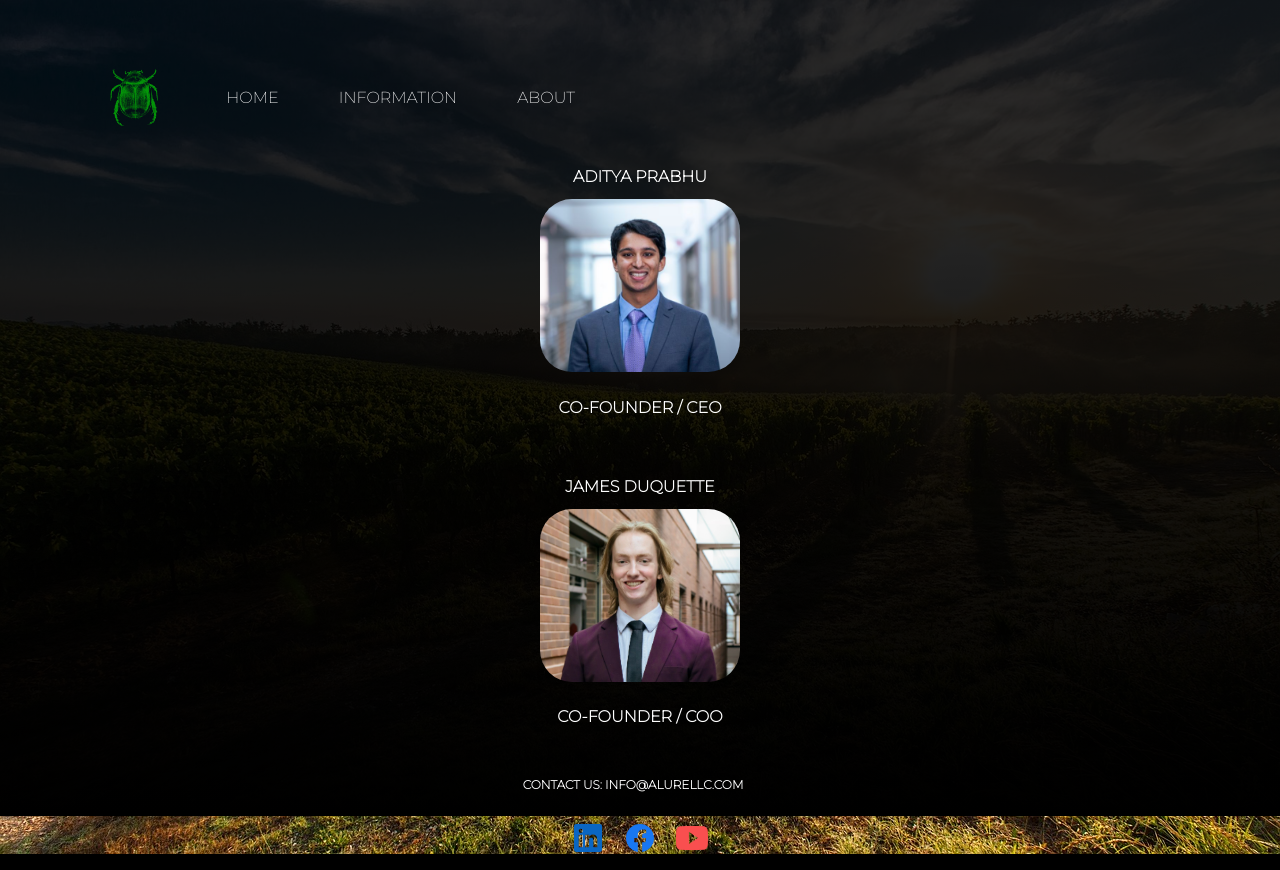
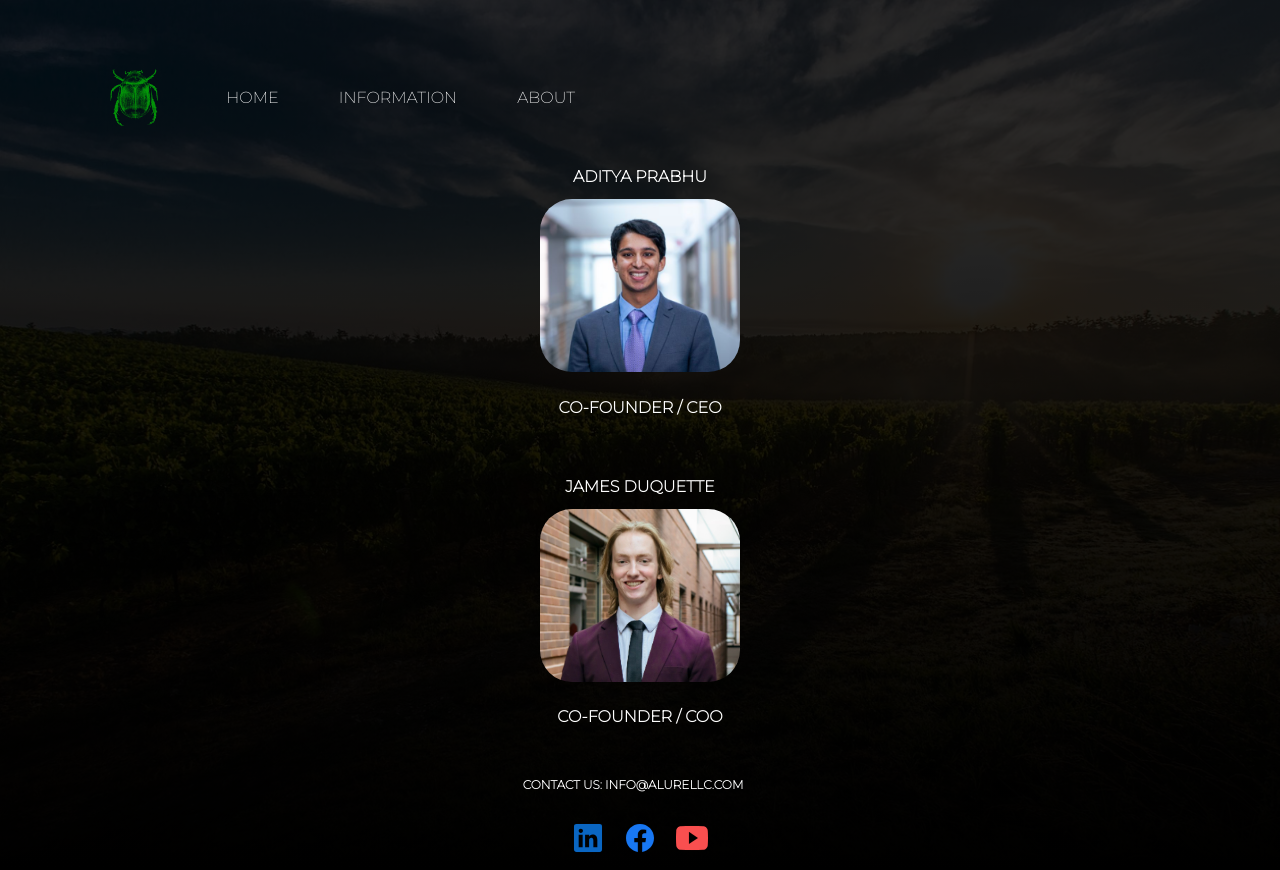
Before and after one commit to adityaprabhu16/alure, a plain HTML site: page about.html in a window 1280 px wide. Drawn offline with nearby package versions, Linux system fonts and the light colour scheme.

Commit message:
fixed viewport height in about.html

```diff
--- a/about.css
+++ b/about.css
@@ -12,7 +12,7 @@ body {
     background-image: linear-gradient(rgba(0, 0, 0, 0.8), rgba(0, 0, 0, 1)), url("./images/vineyard.jpg");
     background-size: cover;
     background-repeat: no-repeat;
-    height: 100vh;
+    min-height: 100vh;
 }
 
 .welcome-text {
```
